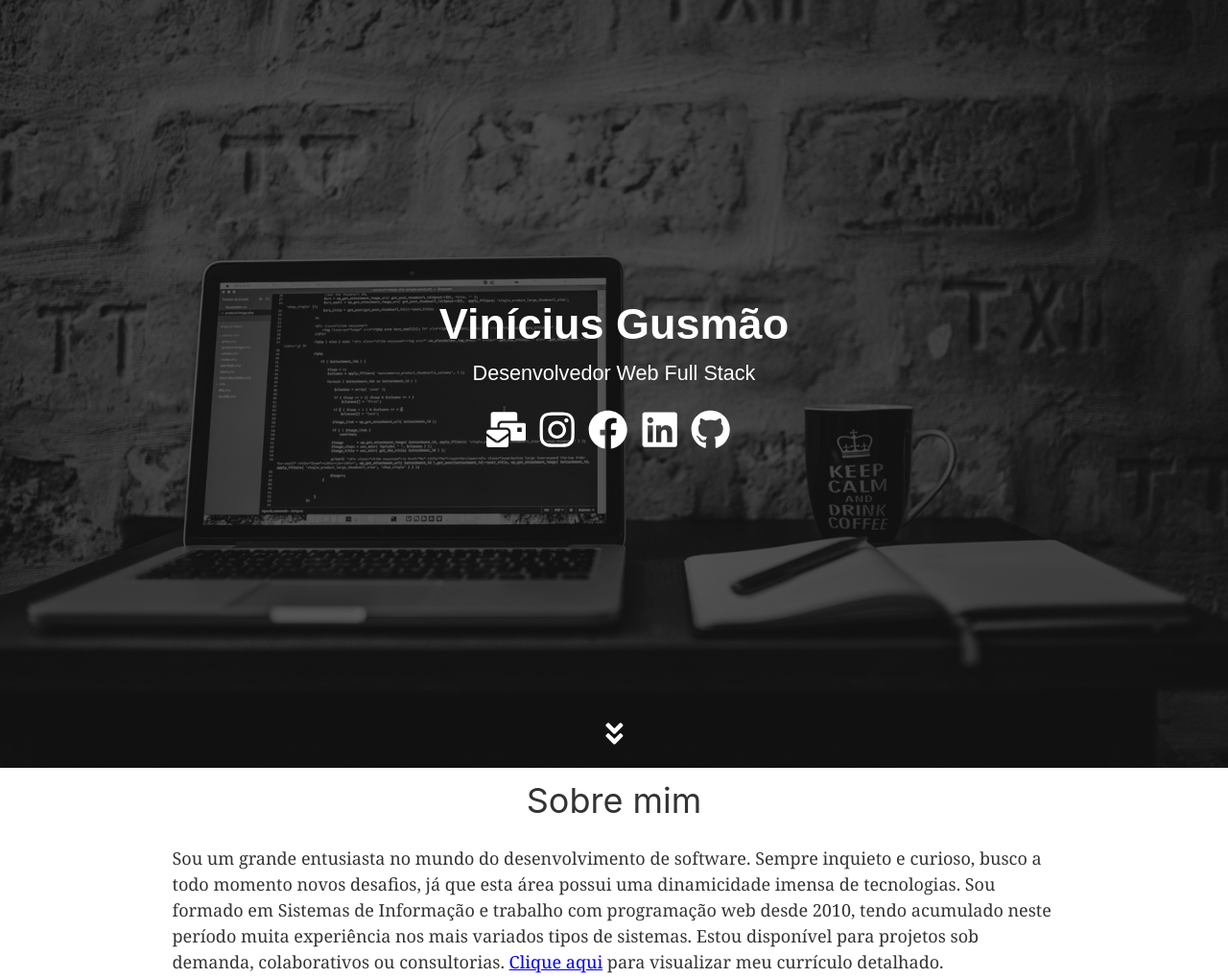
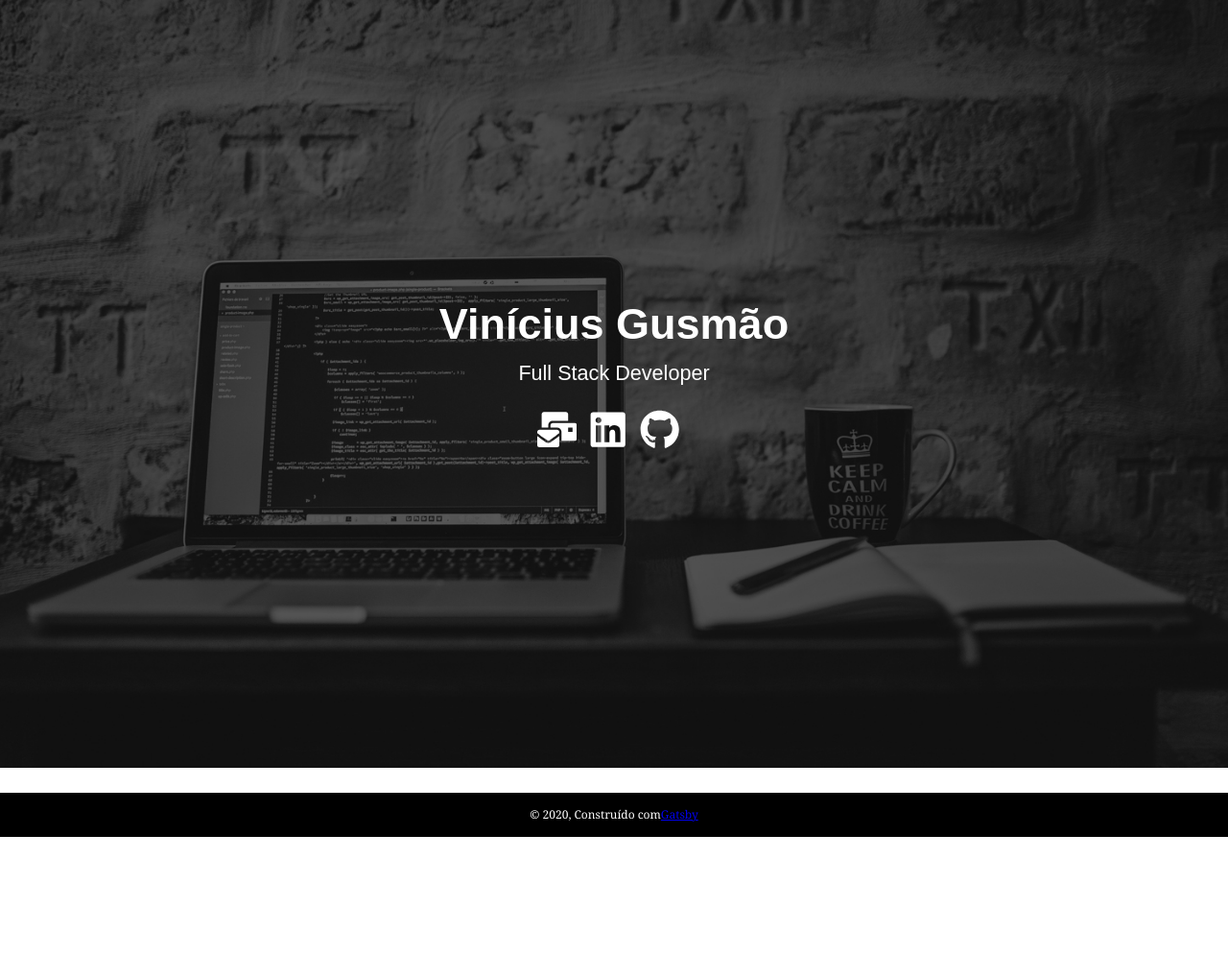
Before and after one commit to viniciusgusmao/gatsby-portfolio, a Gatsby site: page / in a window 1280 px wide. Shown: the top 1019 px of the page at 96% size. After the commit the page ends 872 px from the top, so only its background shows below. Built offline with nearby package versions, Linux system fonts and the light colour scheme; Gatsby itself is replaced by a stand-in of ours.

Commit message:
Descrições retiradas da página.

```diff
--- a/gatsby-config.js
+++ b/gatsby-config.js
@@ -1,7 +1,7 @@
 module.exports = {
   siteMetadata: {
-    title: `Gatsby Default Starter`,
-    description: `Kick off your next, great Gatsby project with this default starter. This barebones starter ships with the main Gatsby configuration files you might need.`,
+    title: `Portifolio Dev Vinicius Gusmão`,
+    description: `Portifolio Dev Vinicius Gusmão`,
     author: `@gatsbyjs`,
   },
   plugins: [
--- a/src/components/ContactLinks.js
+++ b/src/components/ContactLinks.js
@@ -14,12 +14,6 @@ function ContactLinks() {
     <Contact>
       <a href={`mailto:${config.email}`} title="E-mail">
         <FaMailBulk color="white" size="2.3em"  />
-      </a>
-      <a href={config.socialMedias.instagram} target="blank" title="Instagram">
-        <FaInstagram color="white" size="2.3em" />
-      </a>
-      <a href={config.socialMedias.facebook} target="blank" title="Facebook">
-        <FaFacebook color="white" size="2.3em" />
       </a>
       <a href={config.socialMedias.linkedin} target="blank" title="Linkedin">
         <FaLinkedin color="white" size="2.3em"  />
--- a/src/components/header.js
+++ b/src/components/header.js
@@ -26,9 +26,9 @@ function Header(){
           <InfoText fontSize="1.2em" fontWeight="400" >{config.subtitleHeader}</InfoText>
           <ContactLinks />
         </Info>
-        <More>
+        {/* <More>
           <a href="#checkpoint"><FaAngleDoubleDown color="white" size="1.6em"/></a>
-        </More>
+        </More> */}
       </Container>
   );
 }
--- a/src/pages/index.js
+++ b/src/pages/index.js
@@ -22,8 +22,8 @@ import {
 function IndexPage(){
   return (
   <Layout>
-    <SEO title="Vinícius Gusmão | Desenvolvedor Web Full Stack" />
-    <AboutMe>
+    <SEO title="Vinícius Gusmão | Full Stack Developer" />
+    {/* <AboutMe>
       <h1 name="checkpoint">Sobre mim</h1>
       <p>Sou um grande entusiasta no mundo do desenvolvimento de software. Sempre inquieto e curioso, busco a todo momento novos desafios, já que esta área possui uma dinamicidade imensa de tecnologias. Sou formado em Sistemas de Informação e trabalho com programação web desde 2010, tendo acumulado neste período muita experiência nos mais variados tipos de sistemas. Estou disponível para projetos sob demanda, colaborativos ou consultorias. <a href="https://resume.io/r/5CONEd3gc" target="blank">Clique aqui</a> para visualizar meu currículo detalhado.</p>
     </AboutMe>
@@ -43,7 +43,7 @@ function IndexPage(){
           <FaPhp />
           <FaJs/>
         </ExpertiseItemIcons>
-        <p>Minhas linguagens principais de desenvolvimento são o PHP e o Javascript. Porém tenho conhecimento básico em Java e Ruby e interesse em aperfeiçoar meus conhecimentos nelas.</p>
+        <p>Minhas linguagens principais de desenvolvimento são o PHP e o Javascript. </p>
       </ExpertiseItem>
       <ExpertiseItem>
         <h1>Ferramentas</h1>
@@ -63,8 +63,7 @@ function IndexPage(){
         <FaYarn />
       </ExpertiseItemIcons>
       <p>React Native, Bancos SQL e NoSQL, SCRUM, NodeJs, Laravel, CodeIgniter, Wordpress, Dribbble, Yarn, Css-in-Js, etc.</p>
-
-    </Expertise>
+    </Expertise> */}
 
 
   </Layout>
--- a/src/res/config.js
+++ b/src/res/config.js
@@ -1,11 +1,9 @@
 const config = {
   email: "vinicius@vgusmao.com.br",
   titleHeader: "Vinícius Gusmão",
-  subtitleHeader: "Desenvolvedor Web Full Stack",
+  subtitleHeader: "Full Stack Developer",
   socialMedias: {
-    instagram: "https://www.instagram.com/viniciusog/?hl=pt-br",
     linkedin: "https://www.linkedin.com/in/vin%C3%ADcius-gusm%C3%A3o-3650a682/",
-    facebook: "https://www.facebook.com/viniciusogusmao",
     github: "https://github.com/viniciusgusmao"
   }
 }
```
Also changed, not shown: 1 other file.
